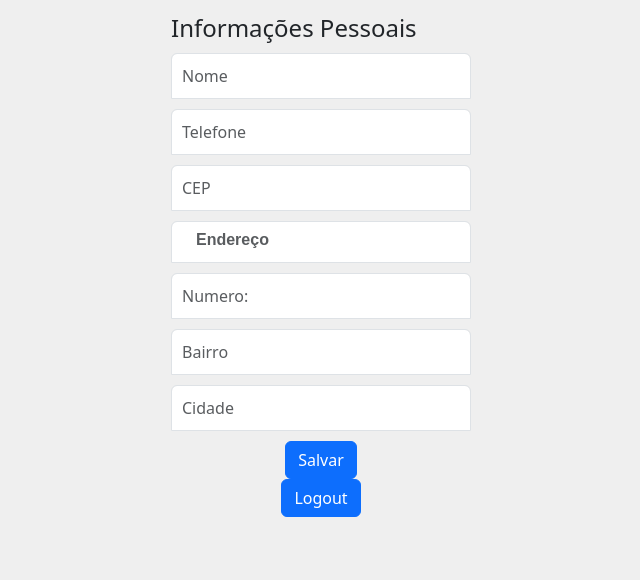
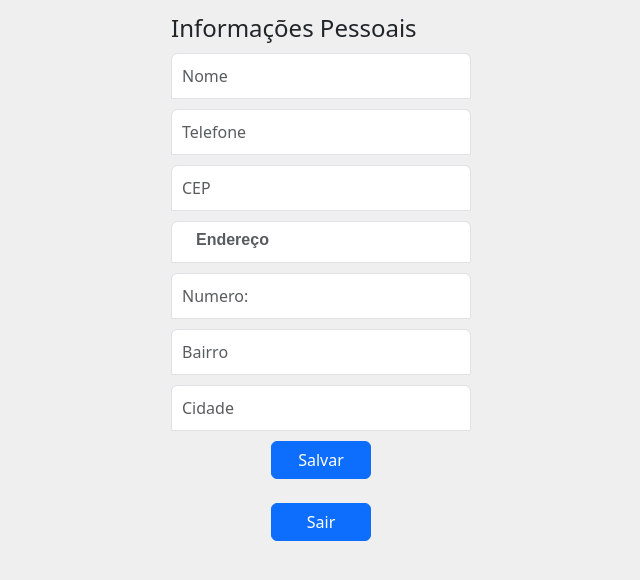
Before and after one commit to HenriqueJunio/tcc_rafacar, a Django app: page /edita_user/ in a window 1280 px wide. Shown: the part 183-763 px from the top of the page, without its empty margins (319-959 px from the left). Run offline with Django 4.2, Linux system fonts and the light colour scheme; a user stored in the database is signed in; data comes from the database, SQL or seed files in the repository; both versions use the stored data as it was after the commit.

Commit message:
ajustes de função

```diff
--- a/rafacar/templates/edita_dados_pessoais.html
+++ b/rafacar/templates/edita_dados_pessoais.html
@@ -15,25 +15,6 @@
 
   <link rel="stylesheet" type="text/css" href="{% static 'rafacar/css/style.css' %}" />
 </head>
-<script>
-  document.addEventListener('DOMContentLoaded', function() {
-    // Função para logout e exibir o alerta
-    function logoutAndAlert(event) {
-      event.preventDefault();  // Impede o redirecionamento imediato
-
-      // Exibe o alerta
-      alert('Deslogado com sucesso!');
-
-      // Redireciona para a URL de logout do Django
-      window.location.href = "{% url 'logout' %}";
-    }
-
-    // Vincule o evento de clique ao botão de logout
-    var logoutButton = document.getElementById('logout-button');
-    logoutButton.addEventListener('click', logoutAndAlert);
-  });
-</script>
-
 
 <style>
   body {
@@ -136,21 +117,25 @@
   <form method="post" class="form-signin" action="{% url 'edita_user' %}">
     {% csrf_token %}
     {% if mensagem_sucesso %}
-        <script>
-            alert("{{ mensagem_sucesso }}");
-        </script>
+    <script>
+      alert("{{ mensagem_sucesso }}");
+    </script>
     {% endif %}
     <h4 class="form-signin-heading">Informações Pessoais</h4>
     <input type="text" name="nome" class="form-control" id="nome" placeholder="Nome" value="{{ dados.nome }}">
-    <input type="text" name="telefone" class="form-control" id="telefone" placeholder="Telefone" value="{{ dados.telefone }}">
+    <input type="text" name="telefone" class="form-control" id="telefone" placeholder="Telefone"
+      value="{{ dados.telefone }}">
     <input type="text" name="cep" class="form-control" id="cep" placeholder="CEP" value="{{ dados.cep }}">
-    <input type="text" name="endereco" class="form-control" id="endereco" placeholder="Endereço" value="{{ dados.endereco }}">
-    <input type="text" name="numero_casa" class="form-control" id="numero_casa" placeholder="Numero:" value="{{ dados.numero_casa }}">
+    <input type="text" name="endereco" class="form-control" id="endereco" placeholder="Endereço"
+      value="{{ dados.endereco }}">
+    <input type="text" name="numero_casa" class="form-control" id="numero_casa" placeholder="Numero:"
+      value="{{ dados.numero_casa }}">
     <input type="text" name="bairro" class="form-control" id="bairro" placeholder="Bairro" value="{{ dados.bairro }}">
     <input type="text" name="cidade" class="form-control" id="cidade" placeholder="Cidade" value="{{ dados.cidade }}">
-    <center><button class="btn btn-primary" type="submit">Salvar</button></center>
-    <center><a id="logout-button" class="btn btn-primary">Logout</a></center>
-</form>
+    <center><button class="btn btn-primary col-4" type="submit">Salvar</button></center>
+    <br>
+    <center><a id="logout-button" class="btn btn-primary col-4">Sair</a></center>
+  </form>
   <script>
     $(document).ready(function () {
       $('#cep').blur(function () {
--- a/rafacar/urls.py
+++ b/rafacar/urls.py
@@ -21,6 +21,5 @@ urlpatterns = [
     path('agendamentos/excluir/<int:agendamento_id>/', views.excluir_agendamento, name='excluir_agendamento'),
     path('agendamentos/editar/<int:agendamento_id>/', views.editar_agendamento, name='editar_agendamento'),
     path('edita_user/', views.edita_user, name='edita_user'),
-    path('agendamentos_gestor/', views.agendamentos_gestor, name='agendamentos_gestor'),
     path('logout/', views.logout_view, name='logout'),
 ]
--- a/rafacar/views.py
+++ b/rafacar/views.py
@@ -10,18 +10,23 @@ from .models import Agendamento, DadosPessoais
 def home(request):
     return render(request, 'index.html')
 
+
 def contato(request):
     return render(request, 'contato.html')
+
 
 def sobre(request):
     return render(request, 'sobre.html')
 
+
 def servicos(request):
     return render(request, 'servicos.html')
+
 
 def logout_view(request):
     logout(request)
     return redirect('home')
+
 
 def login_user(request):
     if request.method == 'POST':
@@ -29,9 +34,12 @@ def login_user(request):
         password = request.POST['password']
         usuario = authenticate(request, username=username, password=password)
         if usuario is not None:
-            # Autenticação bem-sucedida
             login(request, usuario)
-            return redirect('home')
+            if request.user.is_staff:
+                return redirect('agendamentos')
+            else:
+               return redirect('home')
+
         else:
             # Autenticação falhou
             error_message = "Nome de usuário ou senha inválidos."
@@ -63,7 +71,8 @@ def cadastrar_usuario(request):
         if User.objects.filter(email=email).exists():
             # E-mail já está cadastrado.
             mensagem_email_cadastrado = 'E-mail já está cadastrado'
-            return render(request, 'cadastro.html', {'mensagem_email_cadastrado': mensagem_email_cadastrado})
+            return render(request, 'cadastro.html',
+                            {'mensagem_email_cadastrado': mensagem_email_cadastrado})
 
         # Criação do usuário
         user = User.objects.create_user(
@@ -132,6 +141,10 @@ def agendamentos(request):
         messages.add_message(request, messages.INFO, 'Faça login primeiro.')
         return redirect('login')
 
+    if request.user.is_staff:
+        agendamentos = Agendamento.objects.all().select_related('user', 'dados_pessoais')
+        return render(request, 'agendamentos_gestor.html', {'agendamentos': agendamentos})
+
     # Filtra os agendamentos do usuário logado
     agendamentos = Agendamento.objects.filter(user=request.user)
     return render(request, 'agendamentos.html', {'agendamentos': agendamentos})
@@ -165,16 +178,6 @@ def editar_agendamento(request, agendamento_id):
 def area_membros(request):
     """Area membros"""
     return render(request, 'area_membros.html')
-
-
-def agendamentos_gestor(request):
-    if not request.user.is_authenticated or not request.user.is_staff:
-        messages.add_message(request, messages.INFO, 'Acesso negado.')
-        return redirect('login')
-
-    agendamentos = Agendamento.objects.all().select_related('user', 'dados_pessoais')
-    return render(request, 'agendamentos_gestor.html', {'agendamentos': agendamentos})
-
 
 def edita_user(request):
     """view para usuários editar seus dados pessoais"""
```
Also changed, not shown: db.sqlite3.
